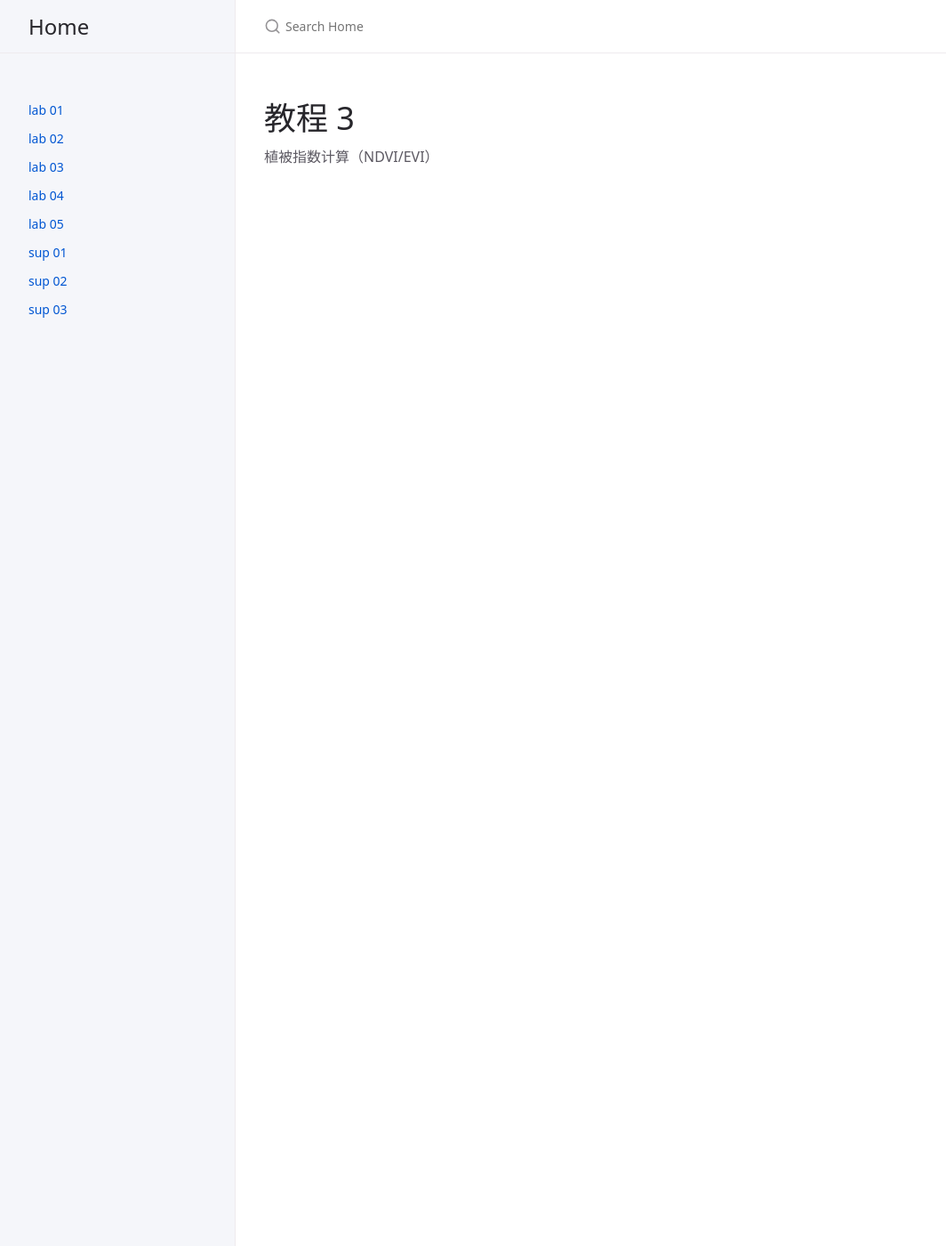
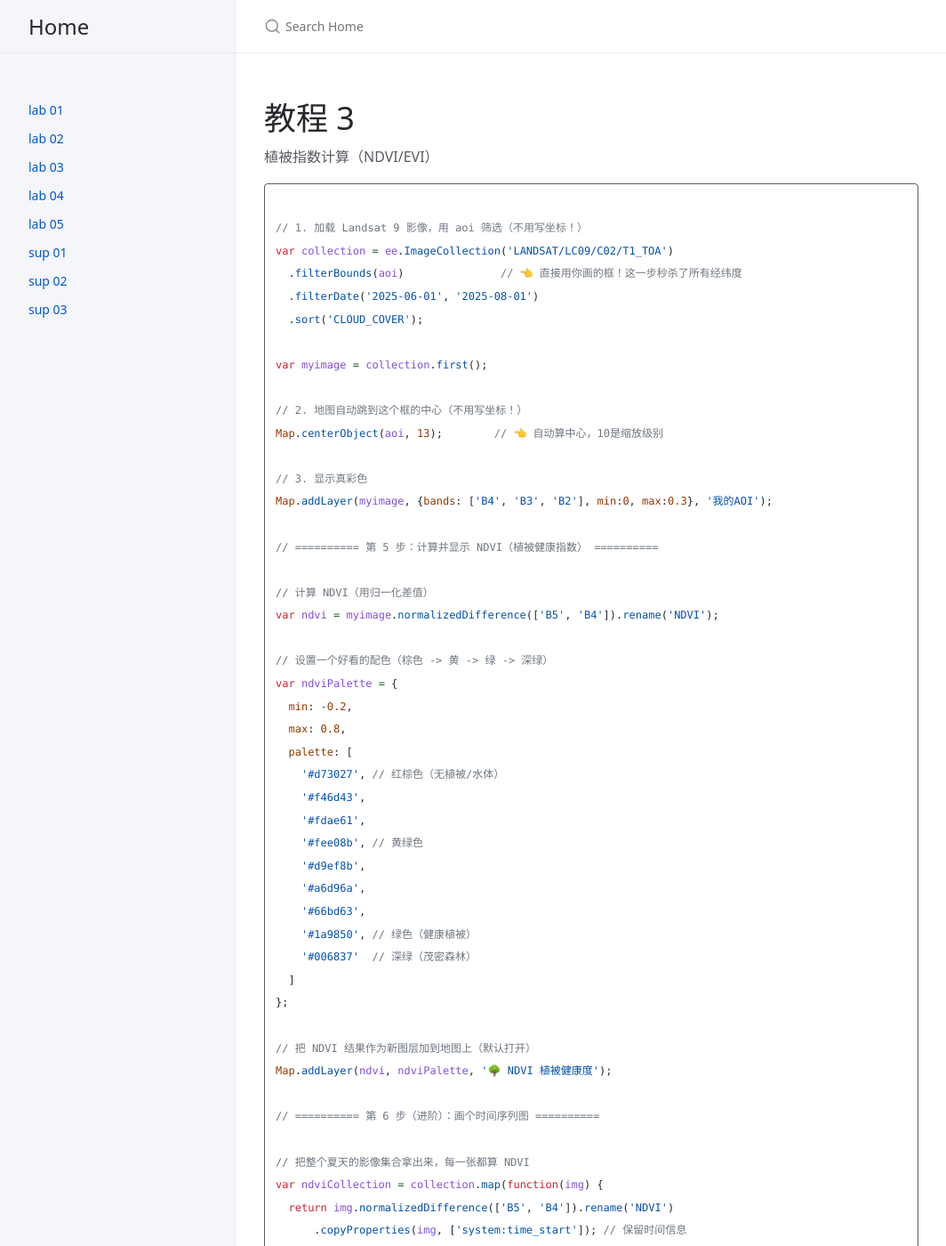
Before and after one commit to ptsch1979/gee, a Jekyll site: the page built from lab03.md, in a window 1280 px wide and 1400 px high. Shown: the whole window at 89% size, without its empty margins (107-1171 px from the left). Built offline with Jekyll 4.4.1, drawn with Linux system fonts in a browser that asks for light colours; cached includes are drawn as plain includes; some of the changed text lies outside the part shown.

Commit message:
Update lab03.md

````diff
--- a/lab03.md
+++ b/lab03.md
@@ -7,3 +7,77 @@ nav_order: 3
 # 教程 3
 
 植被指数计算（NDVI/EVI）
+
+```javascript
+
+// 1. 加载 Landsat 9 影像，用 aoi 筛选（不用写坐标！）
+var collection = ee.ImageCollection('LANDSAT/LC09/C02/T1_TOA')
+  .filterBounds(aoi)               // 👈 直接用你画的框！这一步秒杀了所有经纬度
+  .filterDate('2025-06-01', '2025-08-01')
+  .sort('CLOUD_COVER');
+
+var myimage = collection.first();
+
+// 2. 地图自动跳到这个框的中心（不用写坐标！）
+Map.centerObject(aoi, 13);        // 👈 自动算中心，10是缩放级别
+
+// 3. 显示真彩色
+Map.addLayer(myimage, {bands: ['B4', 'B3', 'B2'], min:0, max:0.3}, '我的AOI');
+
+// ========== 第 5 步：计算并显示 NDVI（植被健康指数） ==========
+
+// 计算 NDVI（用归一化差值）
+var ndvi = myimage.normalizedDifference(['B5', 'B4']).rename('NDVI');
+
+// 设置一个好看的配色（棕色 -> 黄 -> 绿 -> 深绿）
+var ndviPalette = {
+  min: -0.2,
+  max: 0.8,
+  palette: [
+    '#d73027', // 红棕色（无植被/水体）
+    '#f46d43',
+    '#fdae61',
+    '#fee08b', // 黄绿色
+    '#d9ef8b',
+    '#a6d96a',
+    '#66bd63',
+    '#1a9850', // 绿色（健康植被）
+    '#006837'  // 深绿（茂密森林）
+  ]
+};
+
+// 把 NDVI 结果作为新图层加到地图上（默认打开）
+Map.addLayer(ndvi, ndviPalette, '🌳 NDVI 植被健康度');
+
+// ========== 第 6 步（进阶）：画个时间序列图 ==========
+
+// 把整个夏天的影像集合拿出来，每一张都算 NDVI
+var ndviCollection = collection.map(function(img) {
+  return img.normalizedDifference(['B5', 'B4']).rename('NDVI')
+      .copyProperties(img, ['system:time_start']); // 保留时间信息
+});
+
+// 计算每一天、整个 AOI 区域内的平均 NDVI
+var chart = ui.Chart.image.series({
+  imageCollection: ndviCollection,
+  region: aoi,
+  reducer: ee.Reducer.mean(),
+  scale: 30,        // Landsat 分辨率是 30米
+  xProperty: 'system:time_start'
+})
+.setChartType('LineChart')
+.setOptions({
+  title: 'AOI区域夏季平均 NDVI 变化趋势',
+  hAxis: {title: '日期'},
+  vAxis: {title: '平均 NDVI', min: 0, max: 0.8},
+  lineWidth: 2,
+  colors: ['#1a9850']
+});
+
+// 打印折线图到 Console（控制台）面板
+print(chart);
+
+```
+
+
+颜色不可能记得住也不需要记的解决方案 -> [sup03](https://ptsch1979.github.io/gee/sup03.html)
````
